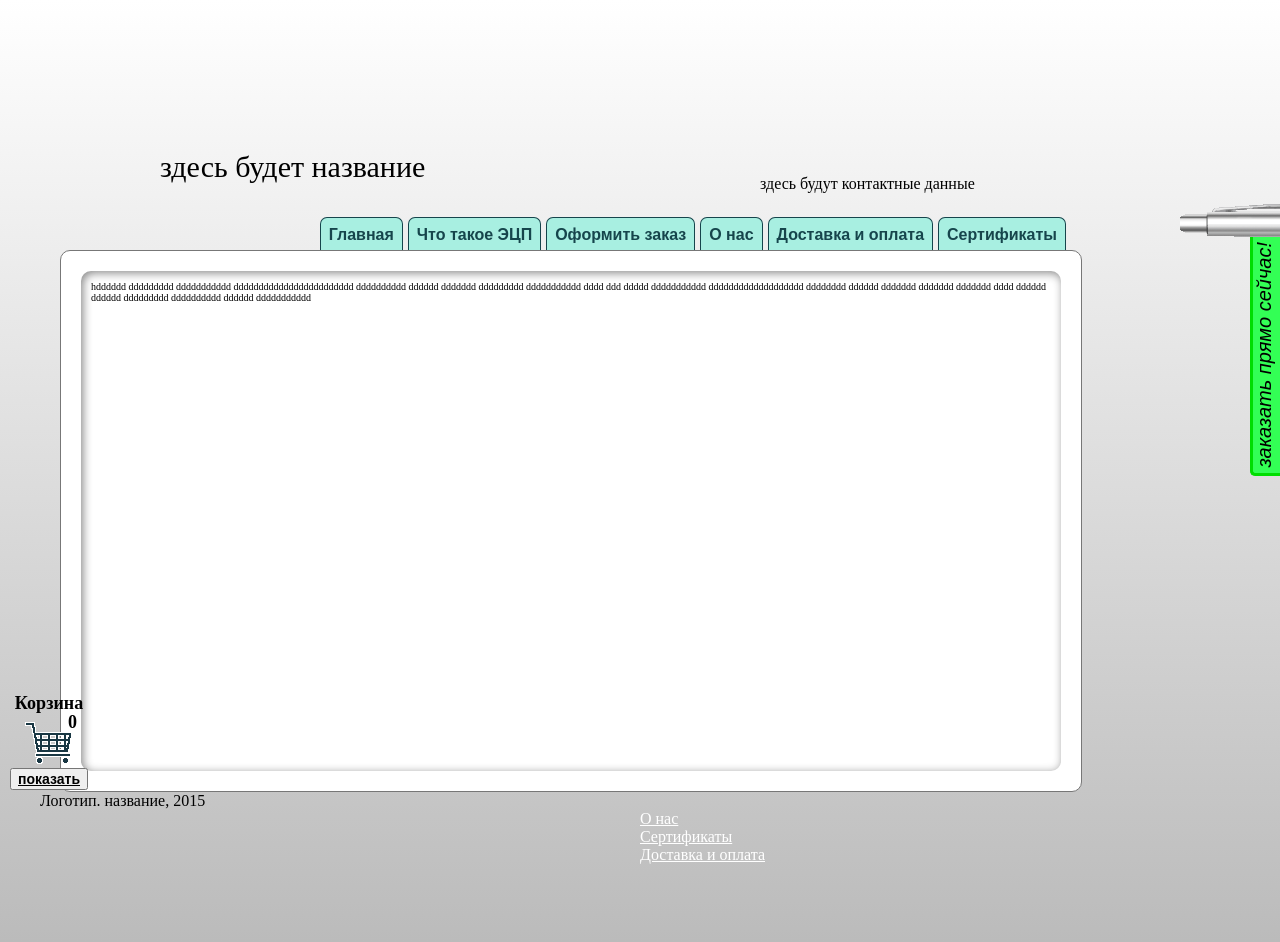
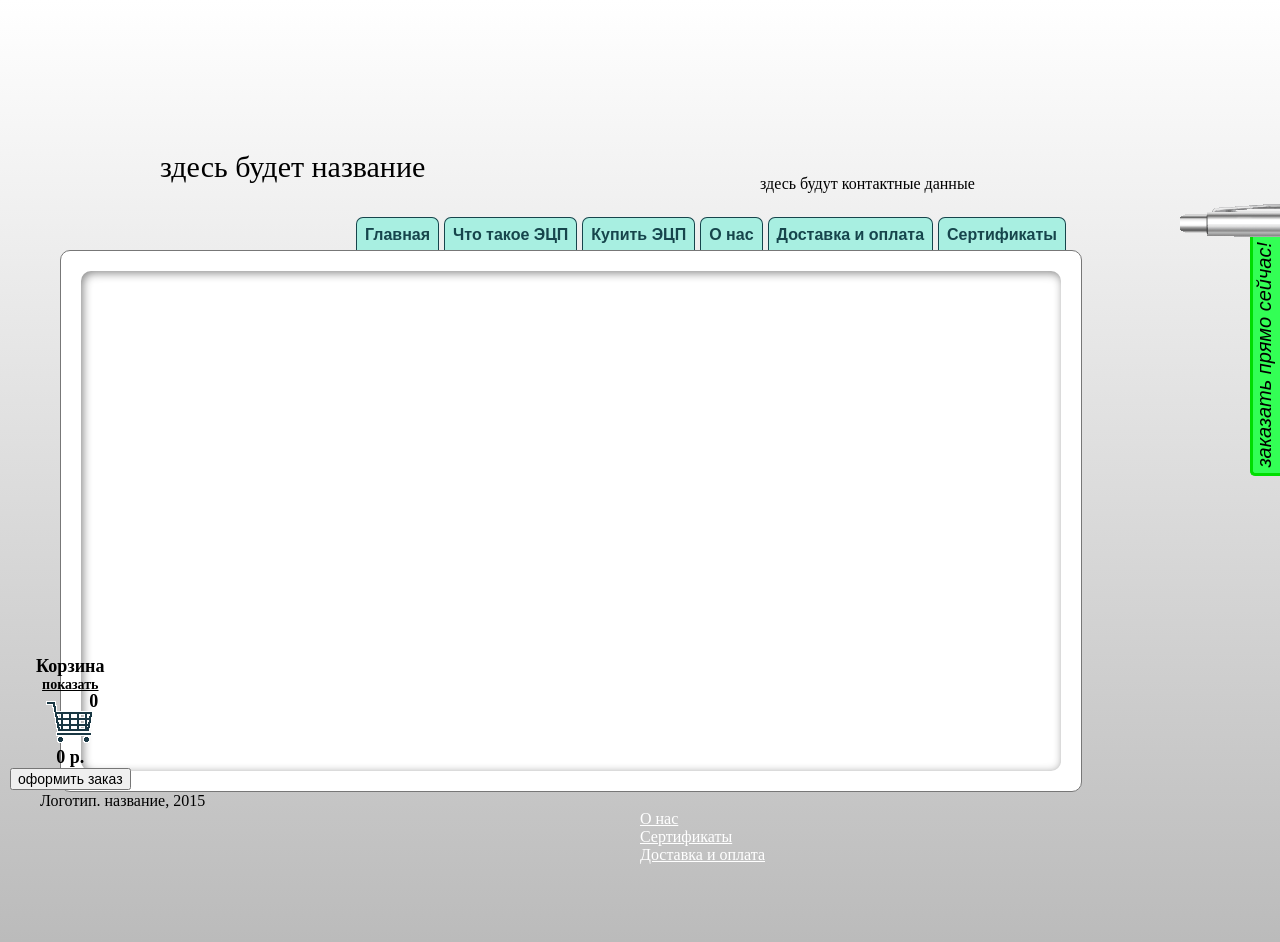
Before and after one commit to vhexx/side_repo, a Django app: template esign/esign/templates/esign/template.html in a window 1280 px wide. Run offline with Django 3.2, Linux system fonts and the light colour scheme; the template is opened without the code that fills it, so the values that code supplies are empty; some libraries are stand-ins or nearby versions.

Commit message:
change template.html

```diff
--- a/esign/esign/templates/esign/template.html
+++ b/esign/esign/templates/esign/template.html
@@ -18,9 +18,9 @@
   <!--[if lt IE 8]>
     <style>
       .sect{display : inline; zoom : 1;}
-      .product{display : inline; zoom : 1;}
       #show_menu #show_menu_text {left : 70px; top : 33px;}
       #page_container {filter: progid:DXImageTransform.Microsoft.gradient(GradientType=0, startColorstr=#63C2FF, endColorstr=#777777);}
+      .order_str, .inputs, .product_name, .product_description, .product_add {zoom : 1; display : inline;}
     </style>
   <![endif]-->
 
@@ -44,7 +44,7 @@
   <!--[if lt IE 7]>
     <style>
       #fmenu, #hidden_menu, #show_menu, #order_button {display : none}
-      #cart {position : absolute; top : 50px; right : 10px; left : auto; bottom : auto;}
+      #cart {position : absolute; top : 50px; left : 85%;}
       #content {position : static;}
     </style>
   <![endif]-->
@@ -61,16 +61,15 @@
   </div>
   <div id="content_area">
     <div id="navigation">
-      <div class="sect" id="sect1" href="main.html">Главная</div>
+      <div class="sect" id="sect1" onclick="location.href='main.html';">Главная</div>
       <div class="sect" id="sect2">Что такое ЭЦП</div>
-      <div class="sect" id="sect3" href="ordering.html">Оформить заказ</div>
+      <div class="sect" id="sect3" onclick="location.href='buying.html';">Купить ЭЦП</div>
       <div class="sect" id="sect4">О нас</div>
       <div class="sect" id="sect5">Доставка и оплата</div>
       <div class="sect" id="sect6">Сертификаты</div>
     </div>
     <div id="content">
-        {% block 'content' %}hdddddd ddddddddd ddddddddddd dddddddddddddddddddddddd dddddddddd dddddd ddddddd ddddddddd ddddddddddd dddd ddd ddddd ddddddddddd ddddddddddddddddddd dddddddd dddddd ddddddd ddddddd ddddddd
-        dddd dddddd dddddd ddddddddd dddddddddd dddddd ddddddddddd
+        {% block 'content' %}
         {% endblock %}
     </div>
   </div>
@@ -129,12 +128,12 @@
   </div>
 <!--CART-->
   <div id="cart">
-    Корзина<br>
+    Корзина
+    <div id="show_cart_orders">показать</div>
     <div id="cart_image"><div id="cart_items_count">0</div></div>
-    <input type="button" value="показать" id="show_cart_orders">
-    <div id="orders_list">
-      здесь будет список заказов
-    </div>
+    <div id="cart_total_price">0</div> р.<br>
+    <input type="button" value="оформить заказ" id="go_to_ordering">
+    <div id="orders_list">пусто</div>
   </div>
 
  </div>
```
